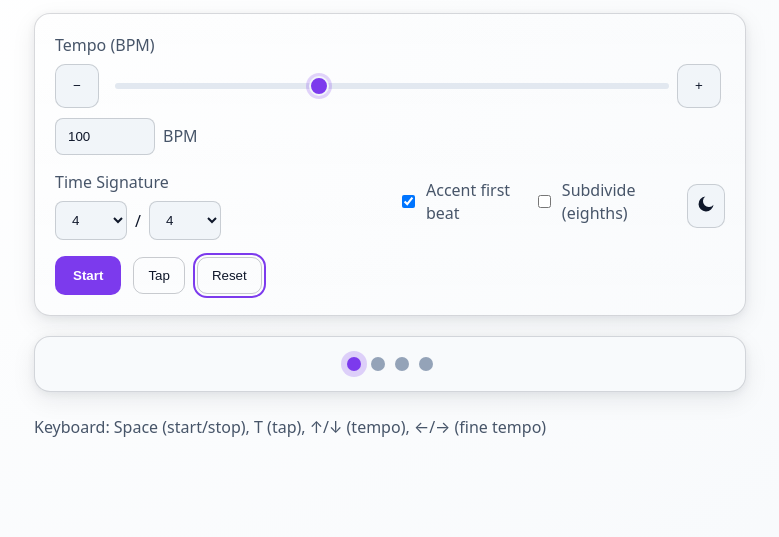
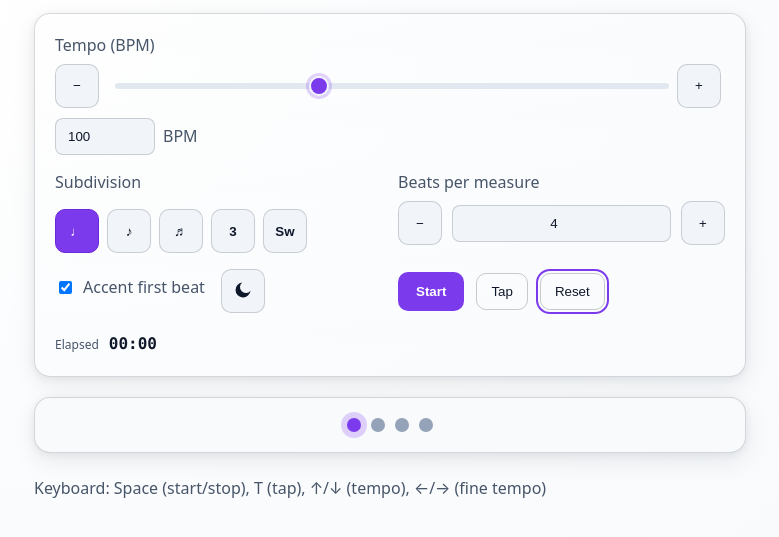
Before and after one commit to nieldakarla/metronome, a plain HTML site: page index.html in a window 1280 px wide. Both pictures are taken after a click on the button "Reset". Shown: the part 93-630 px from the top of the page, without its empty margins (250-1029 px from the left). Drawn offline with Linux system fonts and the light colour scheme.

Commit message:
Separated subdivision and  beat per measure

```diff
--- a/index.html
+++ b/index.html
@@ -27,25 +27,23 @@
           </div>
         </div>
 
-        <div class="signature">
-          <label for="beats">Time Signature</label>
-          <div class="sig-row">
-            <select id="beats" aria-label="Beats per bar">
-              <option value="1">1</option>
-              <option value="2">2</option>
-              <option value="3">3</option>
-              <option value="4" selected>4</option>
-              <option value="5">5</option>
-              <option value="6">6</option>
-              <option value="7">7</option>
-              <option value="8">8</option>
-            </select>
-            <span class="slash">/</span>
-            <select id="note" aria-label="Beat note value">
-              <option value="2">2</option>
-              <option value="4" selected>4</option>
-              <option value="8">8</option>
-            </select>
+        <div class="feel">
+          <label>Subdivision</label>
+          <div class="modes" role="group" aria-label="Subdivision mode">
+            <button class="mode-btn" data-mode="quarter" aria-pressed="true" title="Quarter notes (♩)" aria-label="Quarter notes">♩</button>
+            <button class="mode-btn" data-mode="eighths" aria-pressed="false" title="Eighth notes (♪)" aria-label="Eighth notes">♪</button>
+            <button class="mode-btn" data-mode="sixteenths" aria-pressed="false" title="Sixteenth notes (♬)" aria-label="Sixteenth notes">♬</button>
+            <button class="mode-btn" data-mode="triplets" aria-pressed="false" title="Triplets (3)" aria-label="Triplets">3</button>
+            <button class="mode-btn" data-mode="swing" aria-pressed="false" title="Swing triplet" aria-label="Swing triplet">Sw</button>
+          </div>
+        </div>
+
+        <div class="measure">
+          <label for="beatsNumber">Beats per measure</label>
+          <div class="stepper">
+            <button id="beatsDec" class="square" aria-label="Decrease beats">−</button>
+            <input id="beatsNumber" type="number" min="1" max="12" step="1" value="4" aria-label="Beats per measure" />
+            <button id="beatsInc" class="square" aria-label="Increase beats">+</button>
           </div>
         </div>
 
@@ -53,10 +51,6 @@
           <label class="switch">
             <input id="accent" type="checkbox" checked />
             <span>Accent first beat</span>
-          </label>
-          <label class="switch">
-            <input id="subdivision" type="checkbox" />
-            <span>Subdivide (eighths)</span>
           </label>
           <button id="themeToggle" class="icon" aria-pressed="false" title="Switch to light theme" aria-label="Switch to light theme">
             <span class="icon-sun" aria-hidden="true">
@@ -77,6 +71,11 @@
           <button id="tap" class="ghost" title="Tap tempo (T)">Tap</button>
           <button id="reset" class="ghost" title="Reset settings">Reset</button>
         </div>
+
+        <div class="timer" aria-live="polite" aria-atomic="true">
+          <span class="timer-label">Elapsed</span>
+          <span id="elapsed" class="timer-value">00:00</span>
+        </div>
       </section>
 
       <section class="visual" aria-label="Beat indicator">
--- a/script.js
+++ b/script.js
@@ -5,15 +5,17 @@
     bpmNumber: document.getElementById('bpmNumber'),
     dec: document.getElementById('decrease'),
     inc: document.getElementById('increase'),
-    beats: document.getElementById('beats'),
-    note: document.getElementById('note'),
     accent: document.getElementById('accent'),
-    subdiv: document.getElementById('subdivision'),
+    modeButtons: Array.from(document.querySelectorAll('.mode-btn')),
+    beatsNumber: document.getElementById('beatsNumber'),
+    beatsDec: document.getElementById('beatsDec'),
+    beatsInc: document.getElementById('beatsInc'),
     themeToggle: document.getElementById('themeToggle'),
     startStop: document.getElementById('startStop'),
     tap: document.getElementById('tap'),
     reset: document.getElementById('reset'),
-    pips: document.getElementById('pips')
+    pips: document.getElementById('pips'),
+    elapsed: document.getElementById('elapsed')
   };
 
   const clamp = (n, min, max) => Math.min(max, Math.max(min, n));
@@ -23,19 +25,17 @@
     try {
       const s = JSON.parse(localStorage.getItem('metronome-settings') || '{}');
       if (s.bpm) setBpm(s.bpm);
-      if (s.beats) el.beats.value = String(s.beats);
-      if (s.note) el.note.value = String(s.note);
       if (typeof s.accent === 'boolean') el.accent.checked = s.accent;
-      if (typeof s.subdiv === 'boolean') el.subdiv.checked = s.subdiv;
+      if (s.mode) setMode(s.mode);
+      if (s.beats) setBeats(s.beats);
     } catch {}
   };
   const save = () => {
     const s = {
       bpm: current.bpm,
-      beats: parseInt(el.beats.value, 10),
-      note: parseInt(el.note.value, 10),
       accent: el.accent.checked,
-      subdiv: el.subdiv.checked
+      mode: current.mode,
+      beats: current.beats
     };
     localStorage.setItem('metronome-settings', JSON.stringify(s));
   };
@@ -70,7 +70,9 @@
     bpm: 100,
     running: false,
     beatInBar: 0,
-    lastTapTimes: []
+    lastTapTimes: [],
+    mode: 'quarter',
+    beats: 4
   };
 
   function ensureAudio() {
@@ -81,10 +83,8 @@
   }
 
   function secondsPerBeat() {
-    // Convert note value (e.g., quarter=4, eighth=8) into beat duration
-    const base = 60 / current.bpm; // quarter note duration
-    const noteVal = parseInt(el.note.value, 10);
-    return base * (4 / noteVal);
+    // Base beat is a quarter note at the given BPM
+    return 60 / current.bpm;
   }
 
   function click(time, { accent = false, sub = false } = {}) {
@@ -118,13 +118,27 @@
       // Visual pulse synced to main beats
       scheduleVisual(audio.nextTick, current.beatInBar);
 
-      // Subdivision (eighth notes)
-      if (el.subdiv.checked) {
-        const subTime = audio.nextTick + sPerBeat / 2;
-        click(subTime, { sub: true });
-      }
+      // Subdivisions by mode
+      scheduleSubdivisions(current.mode, audio.nextTick, sPerBeat);
 
       advanceBeat(sPerBeat);
+    }
+  }
+
+  function scheduleSubdivisions(mode, baseTime, sPerBeat) {
+    const add = (offset) => click(baseTime + offset, { sub: true });
+    if (mode === 'eighths') {
+      add(sPerBeat / 2);
+    } else if (mode === 'sixteenths') {
+      add(sPerBeat / 4);
+      add(sPerBeat / 2);
+      add((3 * sPerBeat) / 4);
+    } else if (mode === 'triplets') {
+      add(sPerBeat / 3);
+      add((2 * sPerBeat) / 3);
+    } else if (mode === 'swing') {
+      // Swing eighths: off-beat at ~2/3 of the beat (triplet swing)
+      add((2 * sPerBeat) / 3);
     }
   }
 
@@ -136,7 +150,7 @@
   }
 
   function advanceBeat(sPerBeat) {
-    const beatsInBar = parseInt(el.beats.value, 10);
+    const beatsInBar = current.beats;
     current.beatInBar = (current.beatInBar + 1) % beatsInBar;
     audio.nextTick += sPerBeat;
   }
@@ -187,7 +201,7 @@
   }
 
   function rebuildPips() {
-    const beatsInBar = parseInt(el.beats.value, 10);
+    const beatsInBar = current.beats;
     el.pips.innerHTML = '';
     for (let i = 0; i < beatsInBar; i++) {
       const d = document.createElement('div');
@@ -242,10 +256,45 @@
   });
   el.inc.addEventListener('click', () => setBpm(current.bpm + 1));
   el.dec.addEventListener('click', () => setBpm(current.bpm - 1));
-  el.beats.addEventListener('change', () => { rebuildPips(); save(); });
-  el.note.addEventListener('change', () => save());
   el.accent.addEventListener('change', () => { rebuildPips(); save(); });
-  el.subdiv.addEventListener('change', () => save());
+  // Mode buttons (radio-like behavior)
+  function setMode(mode) {
+    if (!mode) return;
+    current.mode = mode;
+    el.modeButtons.forEach(btn => {
+      const on = btn.dataset.mode === mode;
+      btn.setAttribute('aria-pressed', on ? 'true' : 'false');
+    });
+    save();
+  }
+  el.modeButtons.forEach(btn => {
+    btn.addEventListener('click', () => setMode(btn.dataset.mode));
+  });
+
+  // Beats per measure
+  function setBeats(v) {
+    const n = clamp(Math.round(Number(v) || 0), 1, 12);
+    current.beats = n;
+    if (el.beatsNumber) el.beatsNumber.value = String(n);
+    rebuildPips();
+    save();
+  }
+  if (el.beatsNumber) {
+    el.beatsNumber.addEventListener('input', e => {
+      // allow empty input temporarily
+      if (e.target.value === '') return;
+    });
+    const commitBeats = () => {
+      const v = el.beatsNumber.value.trim();
+      if (v === '') { el.beatsNumber.value = String(current.beats); return; }
+      setBeats(v);
+    };
+    el.beatsNumber.addEventListener('change', commitBeats);
+    el.beatsNumber.addEventListener('blur', commitBeats);
+    el.beatsNumber.addEventListener('keydown', e => { if (e.key === 'Enter') { commitBeats(); el.beatsNumber.blur(); } });
+    if (el.beatsDec) el.beatsDec.addEventListener('click', () => setBeats(current.beats - 1));
+    if (el.beatsInc) el.beatsInc.addEventListener('click', () => setBeats(current.beats + 1));
+  }
   if (el.themeToggle) {
     el.themeToggle.addEventListener('click', () => {
       const currentTheme = document.documentElement.getAttribute('data-theme') || getPreferredTheme();
@@ -256,12 +305,11 @@
   el.tap.addEventListener('click', handleTap);
   el.reset.addEventListener('click', () => {
     setBpm(100);
-    el.beats.value = '4';
-    el.note.value = '4';
     el.accent.checked = true;
-    el.subdiv.checked = false;
+    setMode('quarter');
+    setBeats(4);
     if (el.themeToggle) el.themeToggle.setAttribute('aria-pressed', getPreferredTheme() === 'light' ? 'true' : 'false');
-    rebuildPips();
+    timerReset();
     save();
   });
 
@@ -281,7 +329,9 @@
     setTheme(getPreferredTheme());
     setBpm(Number(el.bpmSlider.value));
     load();
-    rebuildPips();
+    // Ensure one mode active even if no saved state
+    setMode(current.mode || 'quarter');
+    setBeats(current.beats || 4);
     // Prepare AudioContext on first user gesture (start/click) automatically
     ['click','keydown','touchstart'].forEach(evt => {
       window.addEventListener(evt, ensureAudio, { once: true, passive: true });
@@ -298,4 +348,48 @@
   }
 
   init();
+
+  // Timer (elapsed)
+  const timer = { running: false, baseMs: 0, startTs: 0, raf: 0 };
+  function formatTime(ms) {
+    const total = Math.max(0, Math.floor(ms / 1000));
+    const s = total % 60;
+    const m = Math.floor(total / 60) % 60;
+    const h = Math.floor(total / 3600);
+    const z = n => String(n).padStart(2, '0');
+    return h > 0 ? `${z(h)}:${z(m)}:${z(s)}` : `${z(m)}:${z(s)}`;
+  }
+  function timerUpdate() {
+    if (!el.elapsed) return;
+    const now = performance.now();
+    const elapsed = timer.baseMs + (timer.running ? (now - timer.startTs) : 0);
+    el.elapsed.textContent = formatTime(elapsed);
+    if (timer.running) timer.raf = requestAnimationFrame(timerUpdate);
+  }
+  function timerStart() {
+    if (timer.running) return;
+    timer.running = true;
+    timer.startTs = performance.now();
+    cancelAnimationFrame(timer.raf);
+    timer.raf = requestAnimationFrame(timerUpdate);
+  }
+  function timerStop() {
+    if (!timer.running) return;
+    timer.running = false;
+    timer.baseMs += performance.now() - timer.startTs;
+    cancelAnimationFrame(timer.raf);
+    timerUpdate();
+  }
+  function timerReset() {
+    timer.running = false;
+    timer.baseMs = 0;
+    timer.startTs = 0;
+    cancelAnimationFrame(timer.raf);
+    timerUpdate();
+  }
+
+  // Integrate timer with transport
+  const _start = start, _stop = stop;
+  start = function() { _start(); timerStart(); };
+  stop = function() { _stop(); timerStop(); };
 })();
--- a/styles.css
+++ b/styles.css
@@ -85,7 +85,7 @@ header h1 { margin: 0 0 4px; font-size: 28px; }
 label { color: var(--muted); display: block; margin-bottom: 8px; }
 
 .sig-row { display: flex; align-items: center; gap: 8px; }
-select, input[type="number"] {
+select, input[type="number"] { /* legacy, kept for number input */
   background: var(--input-bg); color: var(--text); border: 1px solid var(--control-border);
   padding: 10px 12px; border-radius: 8px; min-width: 72px;
 }
@@ -136,8 +136,27 @@ input[type="range"]::-moz-range-thumb {
 .pip.sub { background: var(--pip-sub); opacity: 0.55; }
 [data-theme="light"] .pip.active { background: var(--primary); box-shadow: 0 0 0 6px var(--primary-ambient); }
 
+/* Subdivision mode buttons */
+.feel { display: flex; flex-direction: column; gap: 8px; }
+.modes { display: flex; gap: 8px; flex-wrap: wrap; }
+.mode-btn {
+  min-width: 44px; height: 44px; padding: 0 10px; border-radius: 10px;
+  background: var(--input-bg); color: var(--text); border: 1px solid var(--control-border);
+  cursor: pointer; font-weight: 600; display: grid; place-items: center;
+}
+.mode-btn[aria-pressed="true"] {
+  background: var(--primary); color: #fff; border-color: var(--primary-strong);
+}
+
+/* Timer */
+.timer { display: flex; align-items: baseline; gap: 10px; padding-top: 4px; }
+.timer-label { color: var(--muted); font-size: 12px; }
+.timer-value { font-variant-numeric: tabular-nums; font-family: ui-monospace, SFMono-Regular, Menlo, Monaco, Consolas, monospace; font-weight: 600; }
+
 footer { margin-top: 24px; color: var(--muted); }
 
+.measure .stepper { display: grid; grid-template-columns: 44px 1fr 44px; gap: 10px; align-items: center; }
+.measure input[type="number"] { text-align: center; }
 button:focus, input:focus, select:focus { outline: 2px solid var(--ring); outline-offset: 2px; }
 
 @media (max-width: 640px) {
```
Also changed, not shown: 1 other file.
